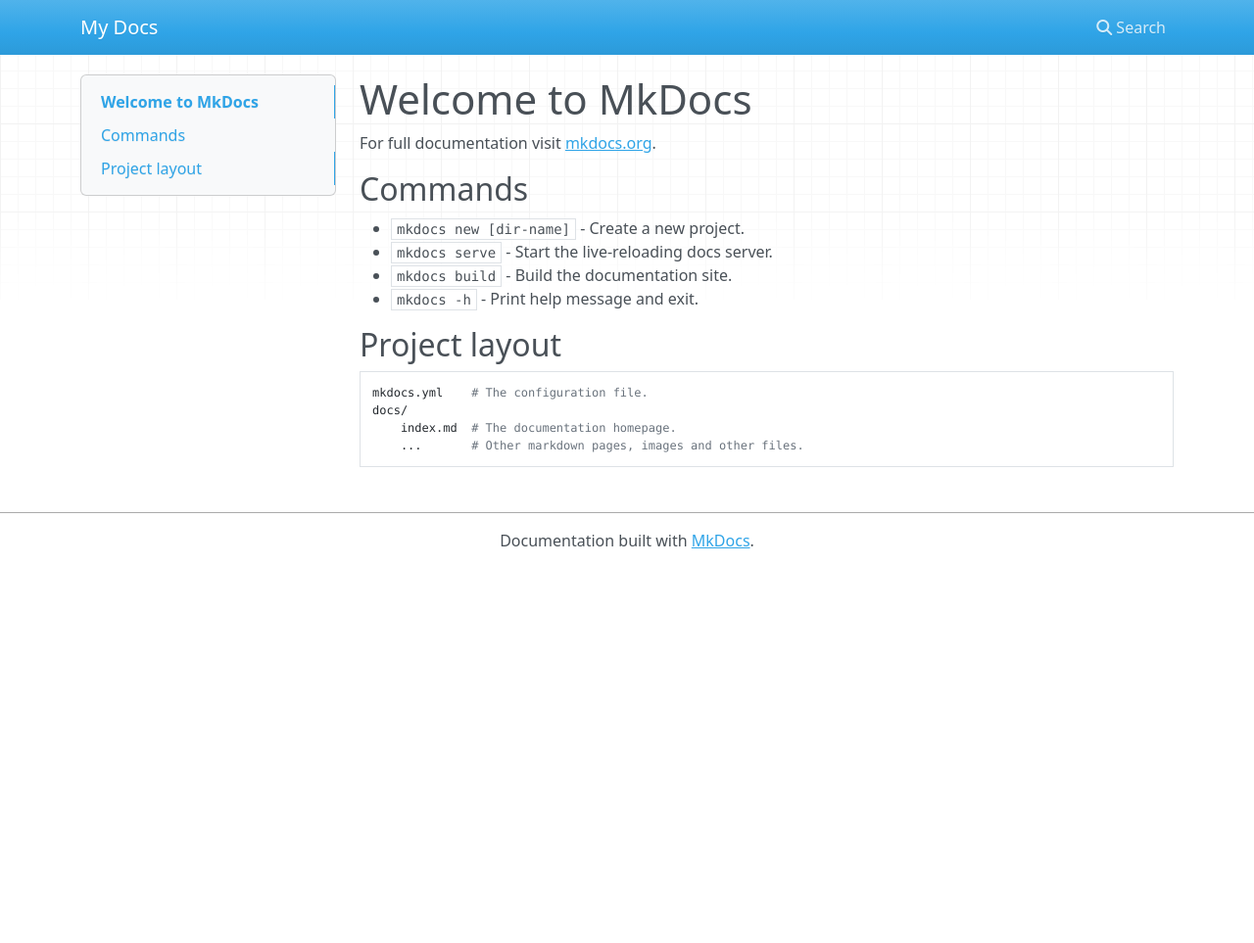
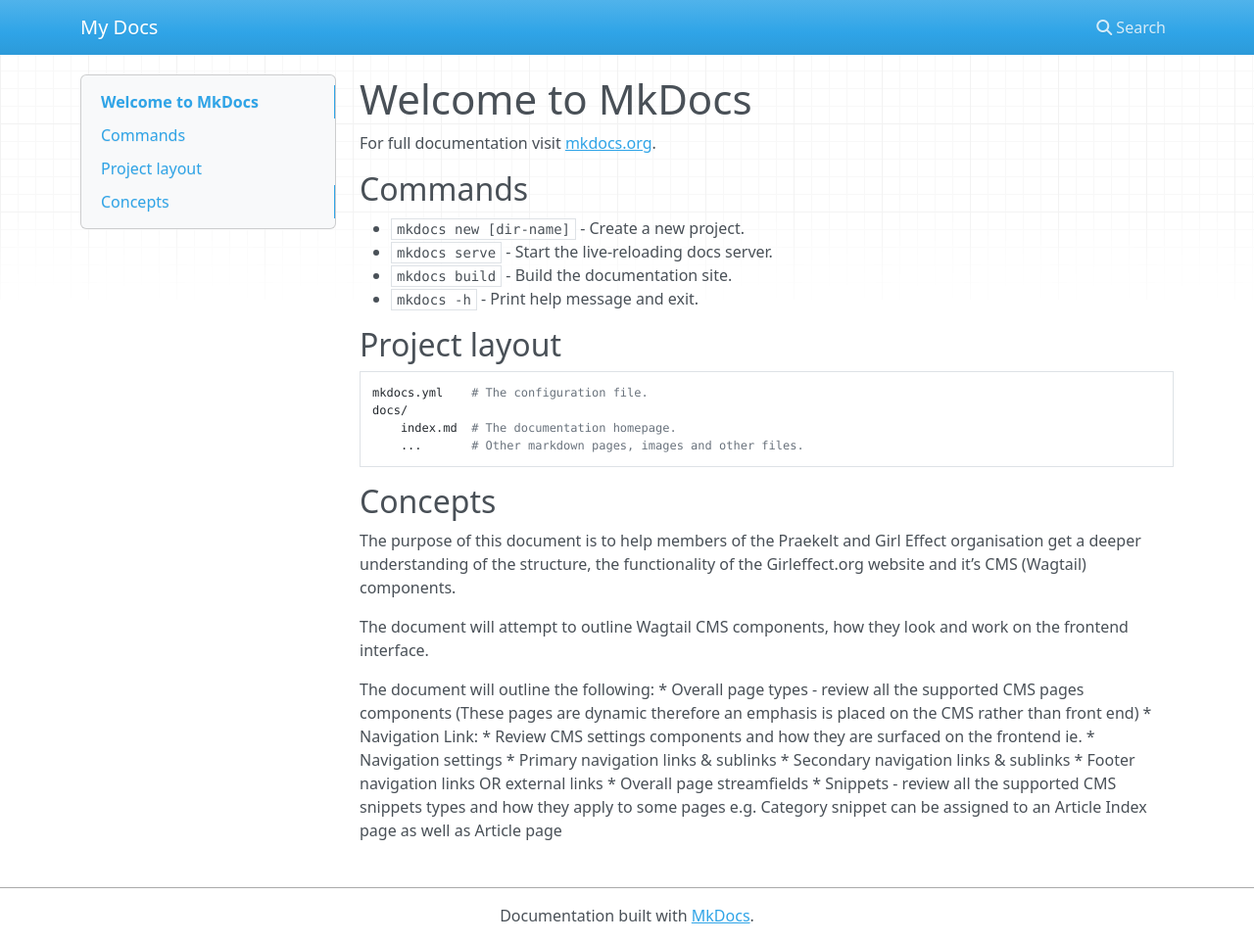
Before and after one commit to girleffect/ge-templates-guide, an MkDocs documentation site: the page built from docs/index.md, in a window 1280 px wide and 963 px high. Shown: the whole window at 98% size. Built offline with MkDocs 1.6.1, drawn with Linux system fonts in a browser that asks for light colours; nearby versions of some CDN libraries.

Commit message:
add read me para

```diff
--- a/docs/index.md
+++ b/docs/index.md
@@ -15,3 +15,20 @@
     docs/
         index.md  # The documentation homepage.
         ...       # Other markdown pages, images and other files.
+
+## Concepts
+
+The purpose of this document is to help members of the Praekelt and Girl Effect organisation get a deeper understanding of the structure, the functionality of the Girleffect.org website and it’s CMS (Wagtail) components.
+
+The document will attempt to outline Wagtail CMS components, how they look and work on the frontend interface.
+
+The document will outline the following:
+* Overall page types - review all the supported CMS pages components (These pages are dynamic therefore an emphasis is placed on the CMS rather than front end)
+* Navigation Link:
+*  Review CMS settings components and how they are surfaced on the frontend ie.
+*     Navigation settings
+*       Primary navigation links & sublinks
+*       Secondary navigation links & sublinks
+*       Footer navigation links OR external links
+* Overall page streamfields
+* Snippets - review all the supported CMS snippets types and how they apply to some pages e.g. Category snippet can be assigned to an Article Index page as well as Article page
```
